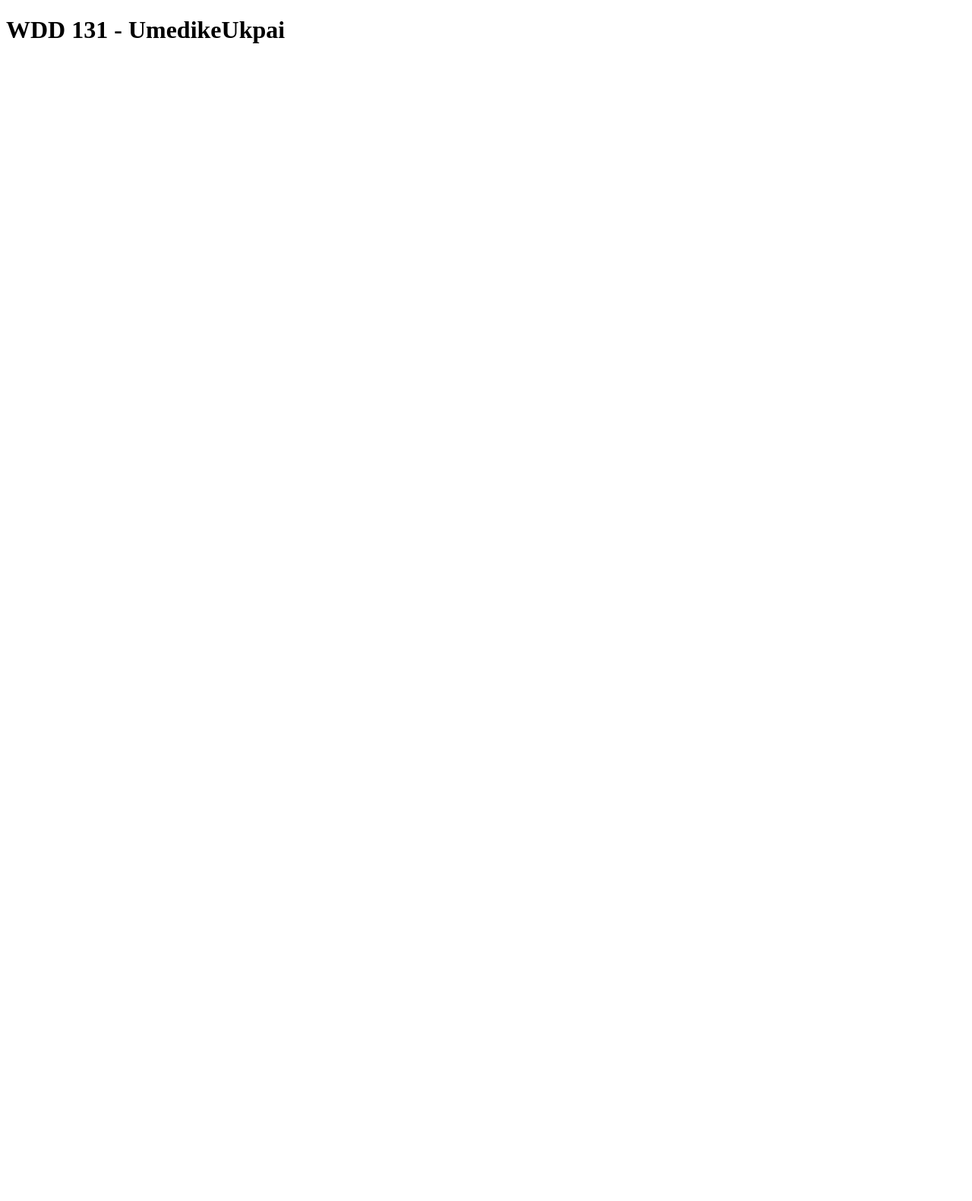
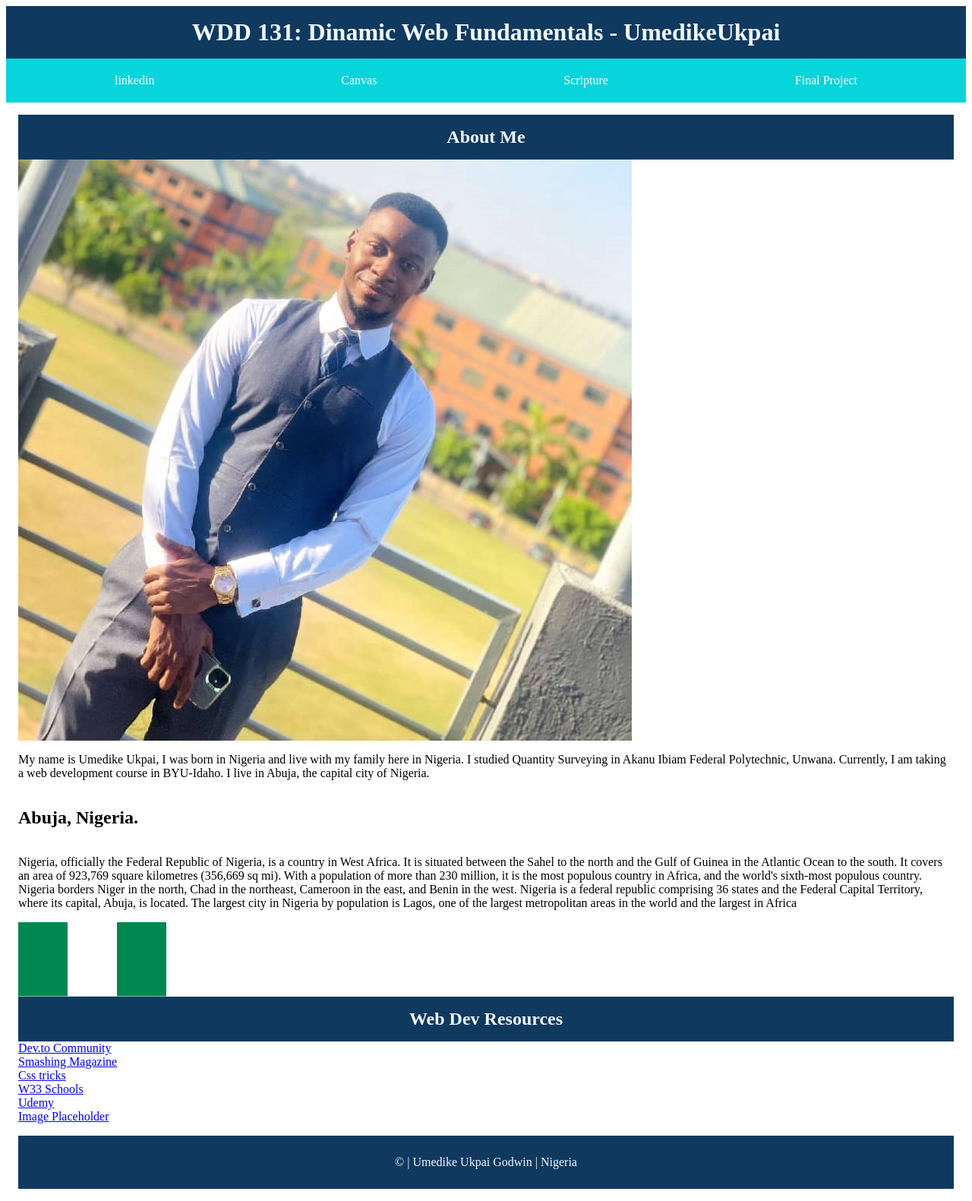
Before and after one commit to UmedikeUkpai/wdd131, a plain HTML site: page index.html in a window 1280 px wide. Shown: the whole page at 76% size. Before the commit the page ends 800 px from the top, so only its background shows below. Drawn offline with Linux system fonts and the light colour scheme; a web font is replaced by a local one.

Commit message:
page enhancement

```diff
--- a/index.html
+++ b/index.html
@@ -3,9 +3,49 @@
 <head>
     <meta charset="UTF-8">
     <meta name="viewport" content="width=device-width, initial-scale=1.0">
-    <title>WDD 131</title>
+    <meta name="description" content="My name is Umedike Ukpai Godwin, This is the homepage for my WDD 131: Dinamic Web Fundamentals course">
+    <meta name="author" content="Umedike Ukpai">
+    <link rel="stylesheet" href="styles/base.css"> <!-- Link to the separated CSS file -->
+    <link rel="script" href="scripts/getdates.js">
+    <link rel="preconnect" href="https://fonts.googleapis.com">
+    <link rel="preconnect" href="https://fonts.gstatic.com" crossorigin>
+    <link href="https://fonts.googleapis.com/css2?family=Dancing+Script:wght@400..700&family=Overpass:ital,wght@0,100..900;1,100..900&family=Playfair+Display:ital,wght@0,400..900;1,400..900&family=Roboto:ital,wght@0,100..900;1,100..900&family=Rufina:wght@400;700&display=swap" rel="stylesheet">
+    <title>WDD 131: Dinamic Web Fundamentals - UmedikeUkpai</title>
 </head>
 <body>
-    <h1>WDD 131 - UmedikeUkpai</h1>
+    <header>
+        <h1>WDD 131: Dinamic Web Fundamentals - UmedikeUkpai</h1>
+        <nav>
+            <ul>
+                <li><a href="https://www.linkedin.com/in/ukpai-umedike-02669222b">linkedin</a></li>
+                <li><a href="https://byupw.instructure.com/about/56379">Canvas</a></li>
+                <li><a href="https://www.churchofjesuschrist.org/study/scriptures/bofm/1-ne/3?lang=eng&id=p7#p7">Scripture</a></li>
+                <li><a href="https://placeholder.com">Final Project</a></ul>
+            </ul>
+        </nav>
+    </header>
+    <main>
+        <section card="About me">
+        <h1>About Me</h1>
+            <img src="images/my picture.jpg" alt="">
+            <p>My name is Umedike Ukpai, I was born in Nigeria and live with my family here in Nigeria. I studied Quantity Surveying in Akanu Ibiam Federal Polytechnic, Unwana. Currently, I am taking a web development course in BYU-Idaho. I live in Abuja, the capital city of Nigeria.</p>
+        <h2>Abuja, Nigeria.</h2>
+            <p>Nigeria, officially the Federal Republic of Nigeria, is a country in West Africa. It is situated between the Sahel to the north and the Gulf of Guinea in the Atlantic Ocean to the south. It covers an area of 923,769 square kilometres (356,669 sq mi). With a population of more than 230 million, it is the most populous country in Africa, and the world's sixth-most populous country. Nigeria borders Niger in the north, Chad in the northeast, Cameroon in the east, and Benin in the west. Nigeria is a federal republic comprising 36 states and the Federal Capital Territory, where its capital, Abuja, is located. The largest city in Nigeria by population is Lagos, one of the largest metropolitan areas in the world and the largest in Africa</p>
+            <img src="images/Flag_of_Nigeria.svg.png" alt="">
+        </section>
+        <section card="Web Dev Resources">
+        <h1>Web Dev Resources</h1>
+            <a href="https://dev.to/">Dev.to Community</a>
+            <a href="https://www.smashingmagazine.com/">Smashing Magazine</a>
+            <a href="https://css-tricks.com/">Css tricks</a>
+            <a href="https://www.w3schools.com/">W33 Schools</a>
+            <a href="https://www.udemy.com/">Udemy</a>
+            <a href="https://placehold.co/">Image Placeholder</a>
+        </section>
+    </main>
+    <footer>
+    <p>&copy; <span id="currentyear"></span>| Umedike Ukpai Godwin | Nigeria</p>
+    <p><span id="last modification"></span></p>
+    </footer>
 </body>
 </html>
--- /dev/null
+++ b/styles/base.css
@@ -0,0 +1,58 @@
+nav {
+    background-color: rgb(8, 212, 219);
+    margin: 0 auto;
+    max-width: auto;
+}
+nav ul {
+    list-style-type: none;
+    display: flex;
+    padding: 20px;
+    justify-content: space-around;
+    flex-wrap: wrap;
+    margin: 0;
+}
+nav a:hover {
+    color: rgb(7, 7, 89);
+    padding: .8rem;
+    background-color: aliceblue;
+    text-decoration: underline;
+
+}
+.header {
+    display: flex;
+    text-align: center;
+    margin: 0;
+}
+
+nav a {
+    color: rgb(255, 255, 255);
+    text-align: center;
+    text-decoration: none;
+    margin: 0px;
+}
+.active {
+    color: aliceblue;
+}
+h1 {
+    background-color:rgb(16, 57, 95) ;
+    text-align: center;
+    padding: 1rem;
+    margin: 0px;
+    color: aliceblue;
+}
+main {
+    margin: 1rem;
+    display: grid;
+}
+section {
+    display: grid;
+}
+footer {
+    background-color:rgb(16, 57, 95);
+    margin: 1rem;
+    padding: 10px;
+    width: auto;
+    display: block;
+    text-align: center;
+    color: aliceblue;
+}
```
Also changed, not shown: images/Flag_of_Nigeria.svg.png (added), images/my picture.jpg (added), scripts/getdates.js (added).
